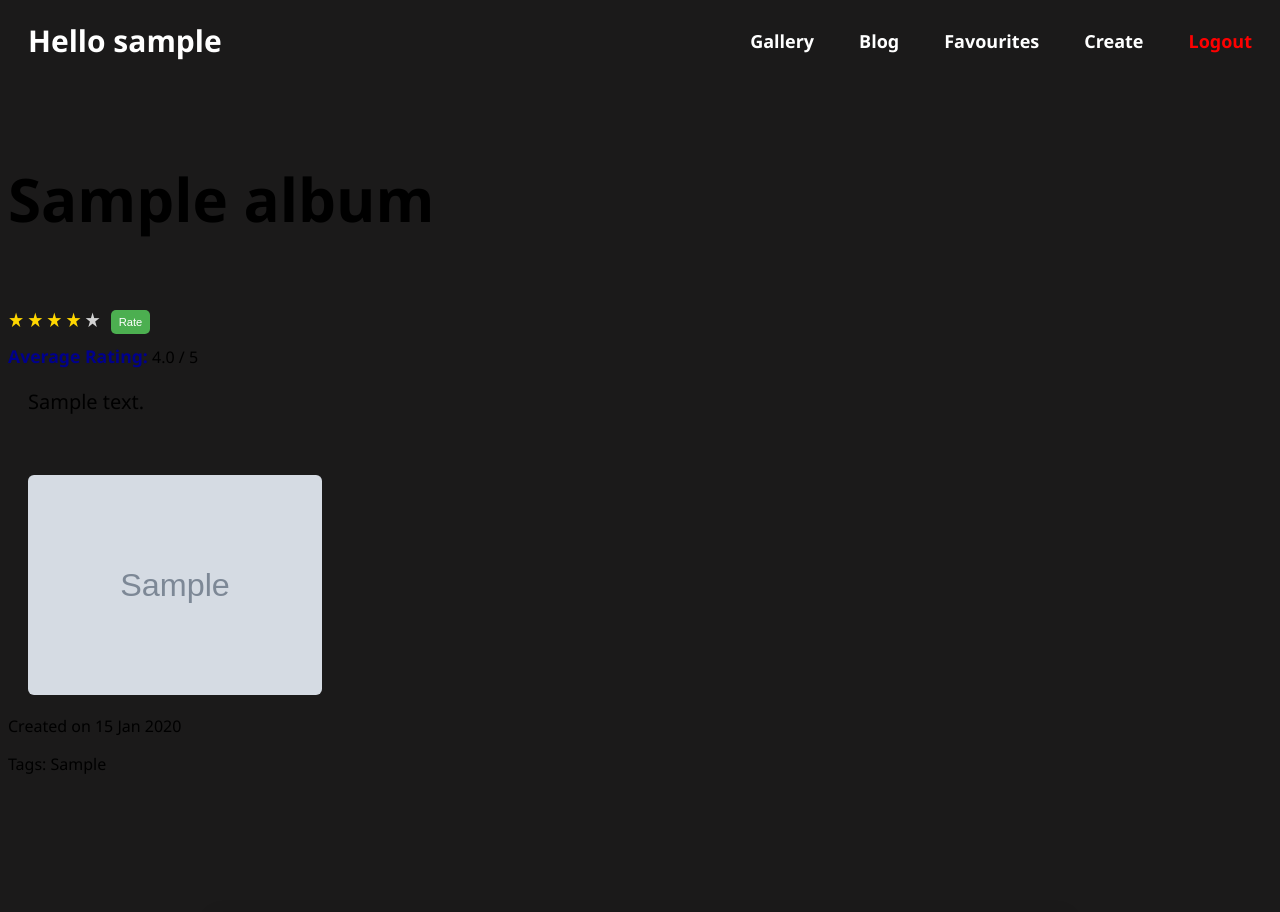
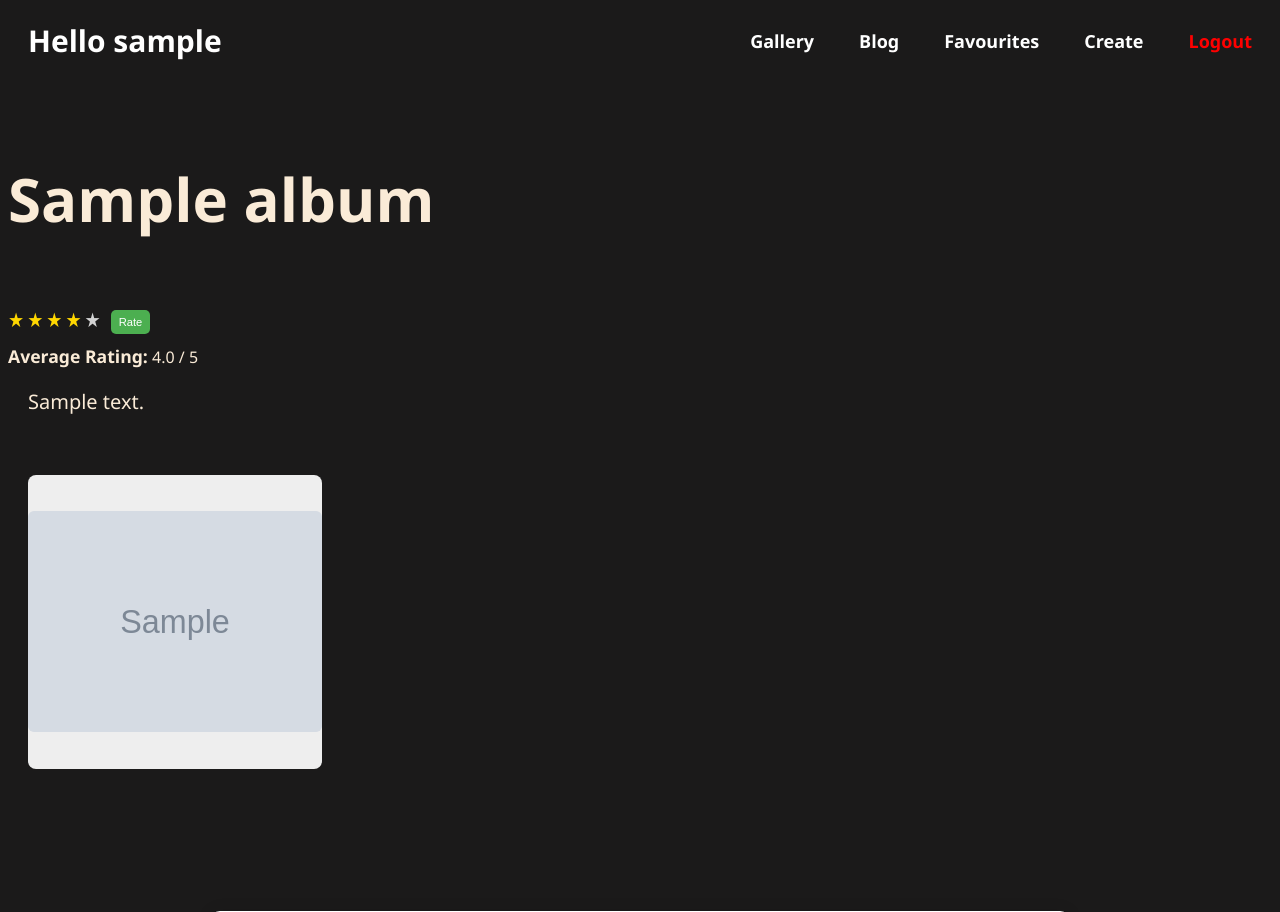
Before and after one commit to joviiee/gallery-app, a Django app: a page that uses image_gallery/image_gallery_app/templates/image_gallery_app/album_detail.html in a window 1280 px wide. Shown: the top 912 px of the page. Run offline with Django 5.2, Linux system fonts and the light colour scheme; a user stored in the database is signed in; tables that the repository leaves empty hold one stand-in row (values such as "Sample post"); grey boxes marked "Sample" are stand-in pictures; some libraries are stand-ins or nearby versions; some web fonts are replaced.

Commit message:
some css fixes

```diff
--- a/image_gallery/image_gallery_app/templates/blog.html
+++ b/image_gallery/image_gallery_app/templates/blog.html
@@ -66,7 +66,7 @@
   }
 
   .blog-post p {
-    color: #444;
+    color: whitesmoke;
     line-height: 1.6;
     margin-bottom: auto;
   }
@@ -132,7 +132,7 @@
         </div>
       </div>
     {% empty %}
-      <p>No blog posts found.</p>
+      <p style="color: whitesmoke;text-align: center;">No blog posts found.</p>
     {% endfor %}
   </div>
 </div>
--- a/image_gallery/image_gallery_app/templates/image_gallery_app/album_detail.html
+++ b/image_gallery/image_gallery_app/templates/image_gallery_app/album_detail.html
@@ -79,6 +79,16 @@
       }
     }
 
+    .image-wrapper {
+  aspect-ratio: 1 / 1; /* Force square layout */
+  overflow: hidden;
+  border-radius: 8px;
+  background-color: #eee;
+  display: flex;
+  align-items: center;
+  justify-content: center;
+}
+
     .album-grid a {
       display: block;
       width: 100%;
@@ -97,8 +107,9 @@
 {% block content %}
   {% if album.is_visible %}
     <article class="row">
-      <header class="col s12 m12 l10 offset-l1">
-        <h1 style="font-weight:bold;font-size:60px;">{{ album.title }}</h1>
+  <div class="col s12 m12 l10 offset-l1">
+    <header>
+      <h1 style="font-weight:bold;font-size:60px;color:antiquewhite;">{{ album.title }}</h1>
 
       {% if user.is_authenticated %}
       <form method="post" class="rating-form">
@@ -115,25 +126,27 @@
       <p><a href="{% url 'login' %}">Log in</a> to rate this album.</p>
       {% endif %}
 
-        <p style="margin-top:10px;"><strong>Average Rating:</strong> {{ average_rating|floatformat:1 }} / 5</p>
+      <p style="margin-top:10px;color:antiquewhite;">
+        <strong style="color:antiquewhite;">Average Rating:</strong> {{ average_rating|floatformat:1 }} / 5
+      </p>
     </header>
 
     <section class="album-section">
-        <p style="font-size:20px;padding-bottom:20px;">{{ album.description }}</p>
+      <p style="font-size:20px;padding-bottom:20px;color:antiquewhite;text-align: justify;">
+        {{ album.description }}
+      </p>
 
       <div class="album-grid">
         {% for item in images %}
+        <div class="image-wrapper">
           <a href="javascript:pswpInit({{ forloop.counter0 }});">
             <img src="{{ item.thumb.url }}" alt="{{ item.alt }}" />
           </a>
+        </div>
         {% endfor %}
       </div>
     </section>
-
-      <footer class="col s12 m12 l10 offset-l1">
-        Created on <time datetime="{{ album.created|date:'Y-m-d' }}">{{ album.created|date:'d M Y' }}</time>
-        <p>Tags: {{ album.tags }}</p>
-      </footer>
+  </div>
 </article>
 
     <!-- PhotoSwipe -->
```
Lines whose indentation alone changed are shown as unchanged.
